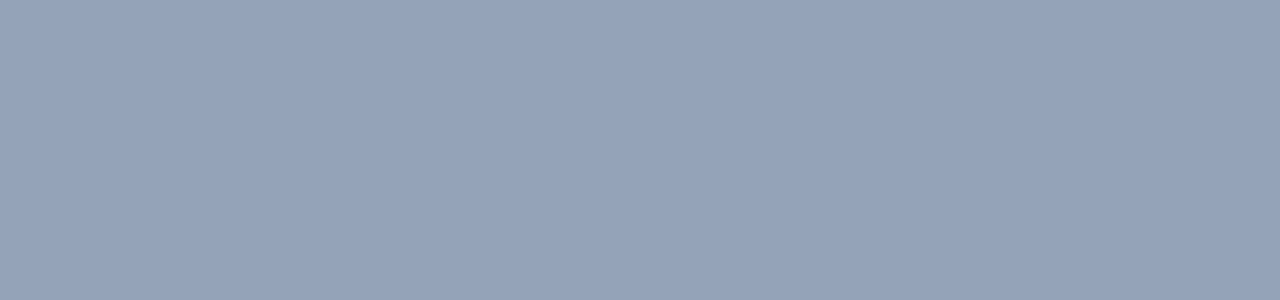
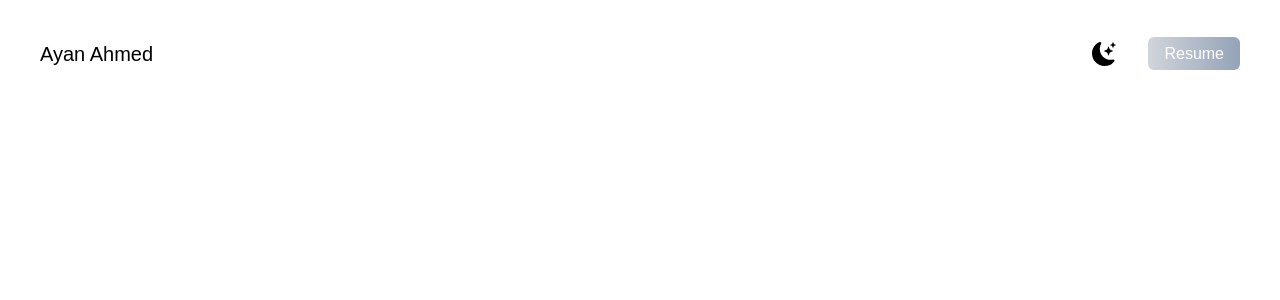
Before and after one commit to ayaneey/reactPortfolio, a Next.js app in the folder new-portfolio/: page / in a window 1280 px wide. Shown: the top 300 px of the page. Built offline with nearby package versions, Linux system fonts and the light colour scheme.

Commit message:
setting up navbar

```diff
--- a/new-portfolio/pages/index.js
+++ b/new-portfolio/pages/index.js
@@ -1,5 +1,6 @@
 import { Main } from "next/document";
 import Head from "next/head";
+import { BsFillMoonStarsFill } from "react-icons/bs";
 
 function index() {
 	return (
@@ -10,8 +11,25 @@
 				<link rel="icon" href="/favicon.ico" />
 			</Head>
 
-			<main>
-				<section className="bg-slate-400 h-screen"></section>
+			<main className="bg-white px-10">
+				<section className="min-h-screen">
+					<nav className="py-10 mb-12 flex justify-between">
+						<h1 className="text-xl">Ayan Ahmed</h1>
+						<ul className="flex items-center">
+							<li>
+								<BsFillMoonStarsFill className="cursor-pointer text-2xl" />
+							</li>
+							<li>
+								<a
+									className="bg-gradient-to-r from-gray-300 to-slate-400 text-white px-4 py-2 rounded-md ml-8"
+									href="#"
+								>
+									Resume
+								</a>
+							</li>
+						</ul>
+					</nav>
+				</section>
 			</main>
 		</div>
 	);
```
